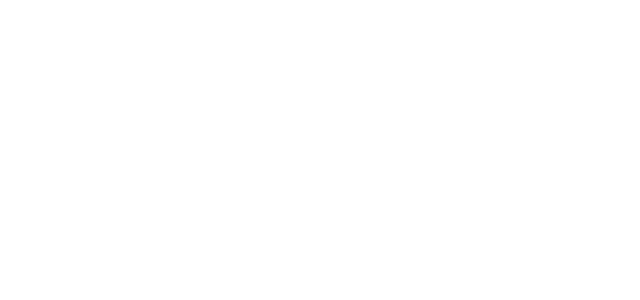
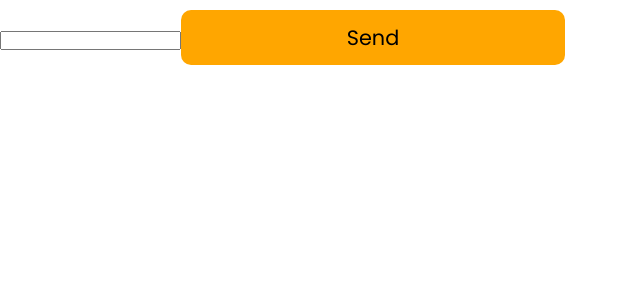
Before and after one commit to atrykp/chat-app-client, a React (Create React App) app: page / in a window 1280 px wide. Shown: the top 300 px of the page, without its empty margins (0-640 px from the left). Built offline with nearby package versions, Linux system fonts and the light colour scheme.

Commit message:
add chat screen

```diff
--- a/src/App.tsx
+++ b/src/App.tsx
@@ -5,11 +5,15 @@
 
 import ContactsScreen from "./Screen/ContactsScreen/ContactsScreen";
 import ConversationScreen from "./Screen/ConversationScreen/ConversationScreen";
+import ChatScreen from "./Screen/ChatScreen/ChatScreen";
 
 function App() {
   return (
     <Router>
       <Switch>
+        <Route path="/" exact>
+          <ChatScreen />
+        </Route>
         <Route path="/login" exact>
           <LoginScreen />
         </Route>
--- /dev/null
+++ b/src/Screen/ChatScreen/ChatScreen.scss
@@ -0,0 +1,15 @@
+.chat-screen-wrapper {
+  width: 100%;
+  height: 100vh;
+}
+.chat-screen-bar {
+}
+.chat-screen-conversation {
+}
+.chat-screen-form {
+}
+.chat-screen-form-input {
+}
+.send-button {
+  width: 30%;
+}
--- /dev/null
+++ b/src/Screen/ChatScreen/ChatScreen.tsx
@@ -0,0 +1,18 @@
+import React from "react";
+import Button from "../../components/Button";
+import "./ChatScreen.scss";
+
+const ChatScreen = () => {
+  return (
+    <div className="chat-screen-wrapper">
+      <div className="chat-screen-bar"></div>
+      <div className="chat-screen-conversation"></div>
+      <div className="chat-screen-form">
+        <input className="chat-screen-form-input"></input>
+        <Button styles="send-button">Send</Button>
+      </div>
+    </div>
+  );
+};
+
+export default ChatScreen;
```
